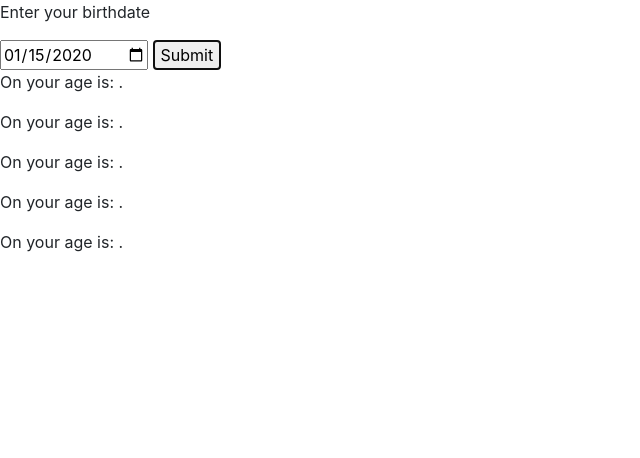
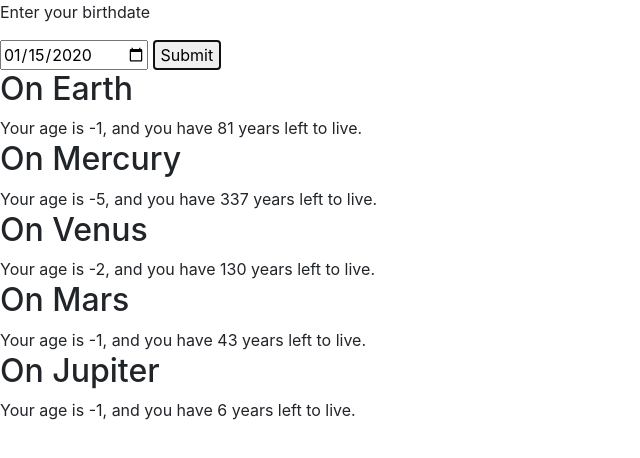
Before and after one commit to joepritch/ageCalcV2, a website built with webpack: page src/index.html in a window 1280 px wide. Both pictures are taken after typing "2020-01-15" into the empty fields and a click on the button "Submit". Shown: the whole page, without its empty margins (0-640 px from the left). Built offline with nearby package versions, Linux system fonts and the light colour scheme.

Commit message:
add ui logic to display results to user

```diff
--- a/src/index.html
+++ b/src/index.html
@@ -8,10 +8,25 @@
     <p>Enter your birthdate</p>
     <input type="date" name="" value="">
     <button id="submit" type="button" name="button">Submit</button>
-    <p>On <span id="earth"></span> your age is: <span id="earthAge"></span>.</p>
-    <p>On <span id="mercury"></span> your age is: <span id="mercuryAge"></span>.</p>
-    <p>On <span id="mercury"></span> your age is: <span id="mercuryAge"></span>.</p>
-    <p>On <span id="venus"></span> your age is: <span id="venusAge"></span>.</p>
-    <p>On <span id="mars"></span> your age is: <span id="marsAge"></span>.</p>
+    <h2>On Earth</h2>
+    <div class="earth">
+
+    </div>
+    <h2>On Mercury</h2>
+    <div class="mercury">
+
+    </div>
+    <h2>On Venus</h2>
+    <div class="venus">
+
+    </div>
+    <h2>On Mars</h2>
+    <div class="mars">
+
+    </div>
+    <h2>On Jupiter</h2>
+    <div class="jupiter">
+
+    </div>
   </body>
 </html>
--- a/src/main.js
+++ b/src/main.js
@@ -3,11 +3,23 @@ import 'bootstrap/scss/bootstrap.scss';
 import 'jquery';
 import 'jquery/src/jquery.js';
 import './sass/styles.scss';
-// import { GetAge } from './logic.js'
+import { GetAge } from './logic.js';
 
-// $(document).ready(function(){
-//   $("#submit").click(function(){
-//     const birthDate = $("input").val();
-//     const userAge = GetAge.compareAge(birthDate);
-//   });
-// });
+$(document).ready(function(){
+  $("#submit").click(function(){
+    const instance = new GetAge();
+    const birthDate = $("input").val();
+    const birthYear = instance.getYear(birthDate);
+    const currentYear = instance.getYear();
+    const userAge = instance.getUserAge(birthYear, currentYear);
+    const agesArray = instance.getPlanetary(userAge);
+    const remainingYears = instance.getLifeExpectancy(userAge);
+    const remainingArray = instance.getPlanetary(remainingYears);
+    console.log(remainingArray);
+    $('.earth').text(`Your age is ${userAge}, and you have ${remainingYears} years left to live.`)
+    $('.mercury').text(`Your age is ${agesArray[0]}, and you have ${remainingArray[0]} years left to live.`)
+    $('.venus').text(`Your age is ${agesArray[1]}, and you have ${remainingArray[1]} years left to live.`)
+    $('.mars').text(`Your age is ${agesArray[2]}, and you have ${remainingArray[2]} years left to live.`)
+    $('.jupiter').text(`Your age is ${agesArray[3]}, and you have ${remainingArray[3]} years left to live.`)
+  });
+});
```
